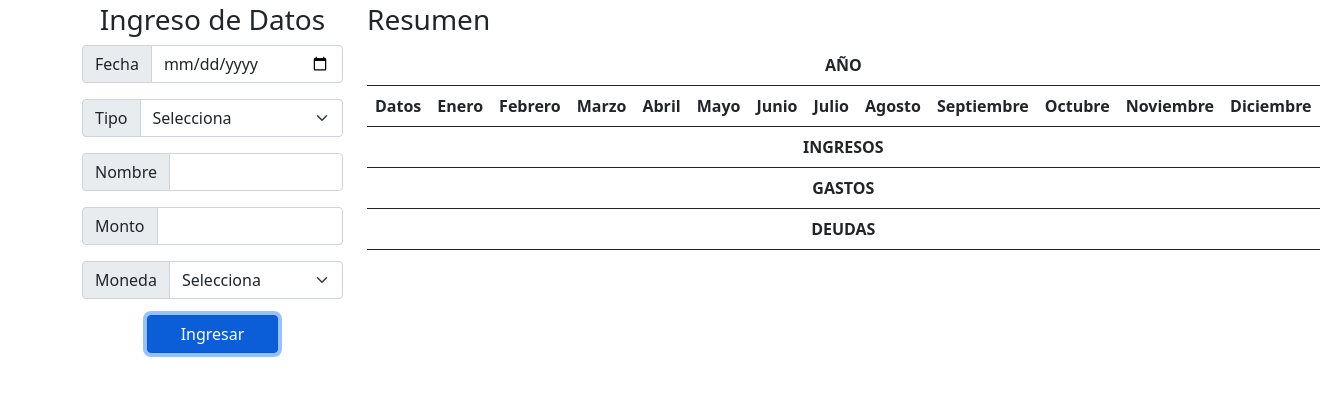
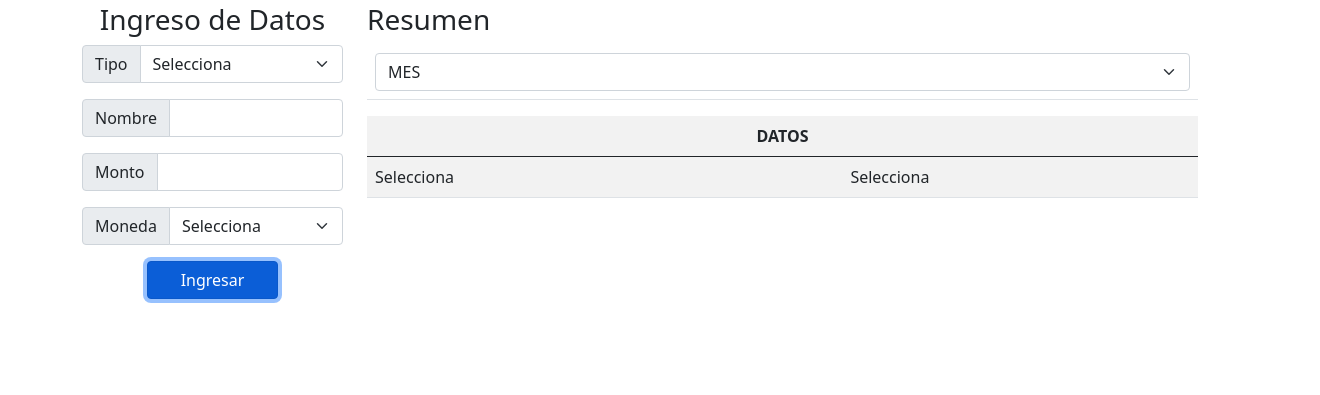
Before and after one commit to devraulp/Proyecto-Javascript, a plain HTML site: page index.html in a window 1280 px wide. Both pictures are taken after a click on the button "Ingresar". Shown: the part 53-448 px from the top of the page, 1320 px wide, since content can reach past the window. Drawn offline with nearby package versions, Linux system fonts and the light colour scheme.

Commit message:
ingreso de datos identificando el tipo

```diff
--- a/index.html
+++ b/index.html
@@ -5,32 +5,30 @@
     <meta http-equiv="X-UA-Compatible" content="IE=edge">
     <meta name="viewport" content="width=device-width, initial-scale=1.0">
     <link href="https://cdn.jsdelivr.net/npm/bootstrap@5.0.0-beta2/dist/css/bootstrap.min.css" rel="stylesheet" integrity="sha384-BmbxuPwQa2lc/FVzBcNJ7UAyJxM6wuqIj61tLrc4wSX0szH/Ev+nYRRuWlolflfl" crossorigin="anonymous">
-    <script src="script.js"></script>
-    <link rel="stylesheet" href="style.css">
     <title>MiBalance</title>
 </head>
 <body>
+
+    <!------------------------------- HEADER ------------------------------------------------->
+
     <h1 class="display-1, text-center">Mi Balance</h1>
+
+    <!------------------------------ SIDE MENU ----------------------------------------------->
     <div class="container">
         <div class="row">
             <div class="col-3">
+
+                <!--------------- SIDE MENU TITLE -------------------------------------------->
                 <h3 class="text-center">Ingreso de Datos</h3>
 
-                <div class="input-group mb-3">
-                    <span class="input-group-text" >Fecha</span>
-                    <input  class="form-control"
-                            id="fecha" type="date"
-                            placeholder="dd/mm/yyyy"
-                            oninput="obtenerFecha();">
-                </div>
-
+                <!------------------ TIPO INPUT ----------------------------------------------->
                 <div class="input-group mb-3">
                     <label class="input-group-text" for="inputGroupSelect01">Tipo</label>
-                    <select class="form-select" id="tipo" onchange= "mostrarCuotas(); obtenerTipo()">
+                    <select class="form-select" id="tipo">
                         <option selected>Selecciona</option>
-                        <option value="1">Ingreso</option>
-                        <option value="2">Gasto</option>
-                        <option value="3">Deuda</option>
+                        <option value="Ingreso">Ingreso</option>
+                        <option value="Gasto">Gasto</option>
+                        <!-- <option value="Deuda">Deuda</option> -->
                     </select>
                 </div>
 
@@ -39,91 +37,86 @@
                     <input  type="number" class="form-control"
                             aria-label="Sizing example input"
                             aria-describedby="inputGroup-sizing-default"
-                            value="0" onchange="obtenerCuotas();" id="numCuotas">
+                            value="0" id="numCuotas">
                 </div>
 
                 <div class="input-group mb-3">
                     <span class="input-group-text">Nombre</span>
                     <input  type="text" class="form-control"
                             aria-label="Sizing example input"
-                            aria-describedby="inputGroup-sizing-default"
-                            onchange="obtenerNombre();" id="nombre">
+                            aria-describedby="inputGroup-sizing-default" id="nombre">
                 </div>
 
                 <div class="input-group mb-3">
                     <span class="input-group-text">Monto</span>
                     <input  type="number" class="form-control"
                             aria-label="Sizing example input" }
-                            aria-describedby="inputGroup-sizing-default"
-                            onchange="obtenerMonto();" id="monto">
+                            aria-describedby="inputGroup-sizing-default" id="monto">
                 </div>
 
                 <div class="input-group mb-3">
-                    <label class="input-group-text" for="inputGroupSelect01">Moneda</label>
-                    <select class="form-select" id="moneda" onchange= "obtenerMoneda();">
+                    <label class="input-group-text" for="inputGroupSelect01">
+                        Moneda
+                    </label>
+                    <select class="form-select" id="moneda">
                         <option selected>Selecciona</option>
-                        <option value="mensual">ARS</option>
-                        <option value="meses">BRL</option>
-                        <option value="enero">UYU</option>
-                        <option value="febrero">USD</option>
-                        <option value="marzo">EUR</option>
+                        <option value="ARS">ARS</option>
+                        <option value="BRL">BRL</option>
+                        <option value="UYU">UYU</option>
+                        <option value="USD">USD</option>
+                        <option value="EUR">EUR</option>
                     </select>
                 </div>
 
                 <div class="d-grid gap-2 col-6 mx-auto">
-                    <button class="btn btn-primary" type="button">Ingresar</button>
+                    <button class="btn btn-primary" type="button" id="btnIngresar">
+                        Ingresar
+                    </button>
                 </div>
 
+            <!------------------------- CONTENT TABLE ------------------------------------->
             </div>
             <div class="col-9">
+
                 <h3>Resumen</h3>
+
                 <table class="table table-striped table-hover">
                     <thead>
                         <tr>
-                            <th colspan="13" class="text-center">
-                                AÑO
+                            <th scope="colgroup" colspan="9">
+                                <select class="form-select" id="mes">
+                                    <option selected>MES</option>
+                                    <option value="1">Enero</option>
+                                    <option value="2">Febrero</option>
+                                    <option value="3">Marzo</option>
+                                    <option value="4">Abril</option>
+                                    <option value="5">Mayo</option>
+                                    <option value="6">Junio</option>
+                                    <option value="7">Julio</option>
+                                    <option value="8">Agosto</option>
+                                    <option value="9">Septiembre</option>
+                                    <option value="10">Octubre</option>
+                                    <option value="11">Noviembre</option>
+                                    <option value="12">Diciembre</option>
+                                </select>
                             </th>
                         </tr>
                     </thead>
-                    <thead>
+                </table>
+
+                <table class="table table-striped table-hover">
+                    <tbody>
                         <tr>
-                            <th scope="col">Datos</th>
-                            <th scope="col">Enero</th>
-                            <th scope="col">Febrero</th>
-                            <th scope="col">Marzo</th>
-                            <th scope="col">Abril</th>
-                            <th scope="col">Mayo</th>
-                            <th scope="col">Junio</th>
-                            <th scope="col">Julio</th>
-                            <th scope="col">Agosto</th>
-                            <th scope="col">Septiembre</th>
-                            <th scope="col">Octubre</th>
-                            <th scope="col">Noviembre</th>
-                            <th scope="col">Diciembre</th>
+                            <th colspan="9" class="text-center">DATOS</th>
                         </tr>
-                    </thead>
-                    <thead>
-                        <tr>
-                            <th colspan="13" class="text-center">INGRESOS</th>
-                        </tr>
-                    </thead>
+                    </tbody>
 
-                    <thead>
-                        <tr>
-                            <th colspan="13" class="text-center">GASTOS</th>
-                        </tr>
-                    </thead>
+                    <tbody id="datos"></tbody>
 
-                    <thead>
-                        <tr>
-                            <th colspan="13" class="text-center">DEUDAS</th>
-                        </tr>
-                    </thead>
-                    <tbody>
-                    </tbody>
                 </table>
             </div>
         </div>
     </div>
+    <script src="script.js"></script>
 </body>
 </html>
--- a/script.js
+++ b/script.js
@@ -1,56 +1,70 @@
-//------------FUNCION PARA OBTENER LA FECHA----------------------------
-function obtenerFecha(){
-    let datoMes = (new Date(document.getElementById("fecha").value)).getMonth();
-    let datoAño = (new Date(document.getElementById("fecha").value)).getFullYear();
-    console.log(datoMes);
-    console.log(datoAño);
-    }
-//---------------------------------------------------------------------
-
-//-----------FUNCION PARA OBTENER EL TIPO DE DATO----------------------
-function obtenerTipo(){
-    let tipoTexto = (document.getElementById("tipo"));
-    let tipoDato = tipoTexto.options[tipoTexto.selectedIndex].text;
-    console.log(tipoDato);
-}
-//---------------------------------------------------------------------
-
-//-----------FUNCION PARA MOSTRAR EL INPUT CUOTAS----------------------
-function mostrarCuotas() {
-    let valorTipo = document.getElementById("tipo").value;
-    if (valorTipo == "3"){
-    document.getElementById("cuotas").style.display = "flex";
-    }else {
-        document.getElementById("cuotas").style.display = "none";
+class dato {
+    constructor (mes,tipo,cuotas,nombre,monto,moneda) {
+        this.mes = mes;
+        this.tipo = tipo;
+        this.cuotas = cuotas;
+        this.nombre = nombre;
+        this.monto = monto;
+        this.moneda = moneda;
     }
 }
-//---------------------------------------------------------------------
 
-//-----------FUNCION PARA OBTENER LAS CUOTAS---------------------------
-function obtenerCuotas(){
-    let Cuotas = document.getElementById("numCuotas").value;
-    console.log(Cuotas);
-}
-//---------------------------------------------------------------------
+let datos = [];
 
-//----------FUNCION PARA OBTENER EL NOMBRE DEL DATO--------------------
-function obtenerNombre(){
-    let nombre = document.getElementById("nombre").value;
-    console.log(nombre);
-}
-//---------------------------------------------------------------------
+let datoMes = document.getElementById("mes");
+let datoTipo = document.getElementById("tipo");
+let datoCuotas = document.getElementById("numCuotas");
+let datoNombre = document.getElementById("nombre");
+let datoMonto = document.getElementById("monto");
+let datoMoneda = document.getElementById("moneda");
 
-//----------FUNCION PARA OBTENER EL MONTO------------------------------
-function obtenerMonto(){
-    let monto = document.getElementById("monto").value;
-    console.log(monto);
-}
-//---------------------------------------------------------------------
+let btnAlmacenar = document.getElementById("btnAlmacenar")
+let btnIngresar = document.getElementById("btnIngresar");
 
-//----------FUNCION PARA OBTENER EL TIPO DE MONEDA---------------------
-function obtenerMoneda(){
-    let tipoMoneda = document.getElementById("moneda");
-    let moneda = tipoMoneda.options[tipoMoneda.selectedIndex].text;
-    console.log(moneda);
-}
-//---------------------------------------------------------------------
+let mostrarDato = document.getElementById("dato");
+
+let imprimirIngreso = document.getElementById("datos");
+let obtenerDato
+
+
+btnIngresar.addEventListener("click", () => {
+
+    let obtenerDato =
+            new dato(datoMes.value, datoTipo.value,
+                    datoCuotas.value, datoNombre.value, datoMonto.value,
+                    datoMoneda.value);
+
+    datos.push(obtenerDato);
+
+    let tabla = `<table>`;
+
+    for (const elem of datos) {
+        tabla = tabla +
+                `<tr>
+                <td colspan="3">${elem.tipo}</td>
+                <td colspan="3">${elem.nombre}</td>
+                <td colspan="2">${elem.monto}</td>
+                <td colspan="1">${elem.moneda}</td>
+                </tr>`;
+    }
+
+    console.log(obtenerDato.tipo);
+    tabla = tabla + `</table>`;
+
+    imprimirIngreso.innerHTML = tabla;
+
+})
+
+
+
+
+// //-----------FUNCION PARA MOSTRAR EL INPUT CUOTAS----------------------
+// function mostrarCuotas() {
+//     let valorTipo = document.getElementById("tipo").value;
+//     if (valorTipo == "3"){
+//     document.getElementById("cuotas").style.display = "flex";
+//     }else {
+//         document.getElementById("cuotas").style.display = "none";
+//     }
+// }
+// //---------------------------------------------------------------------
```
